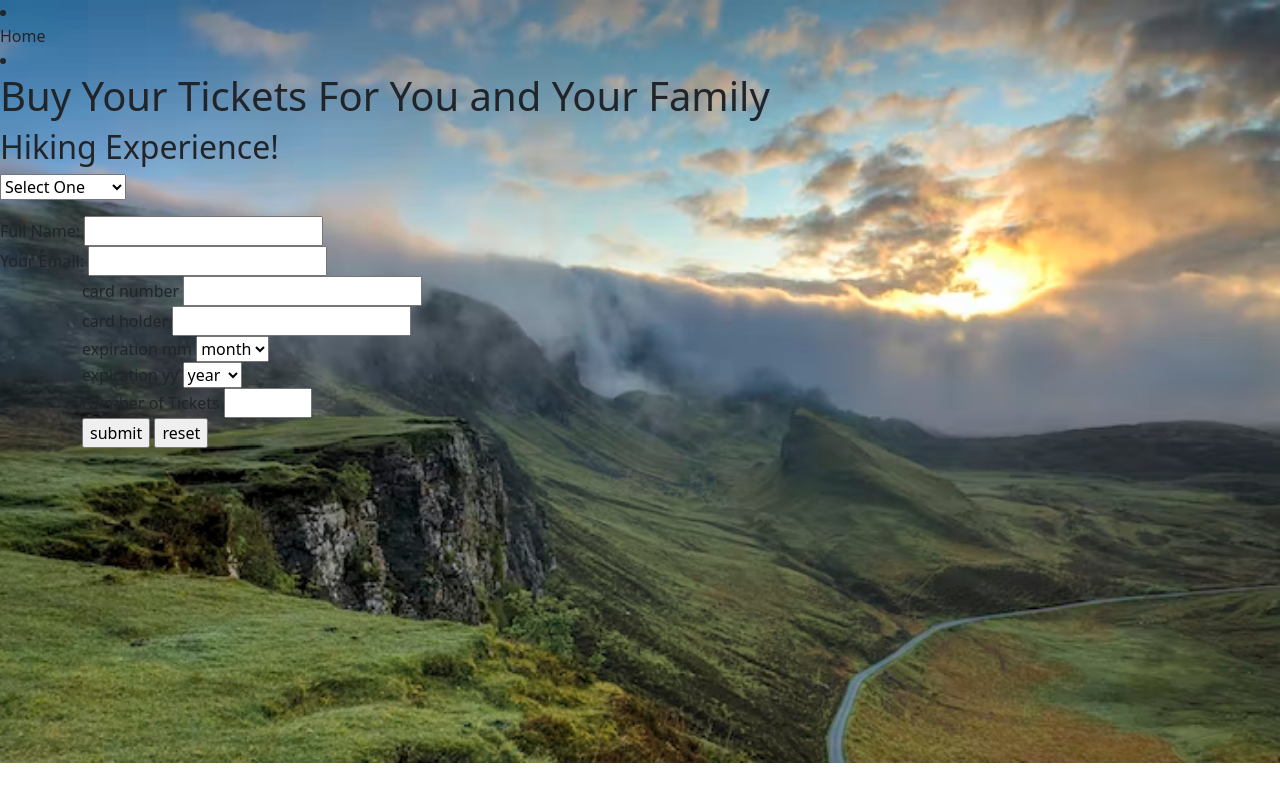
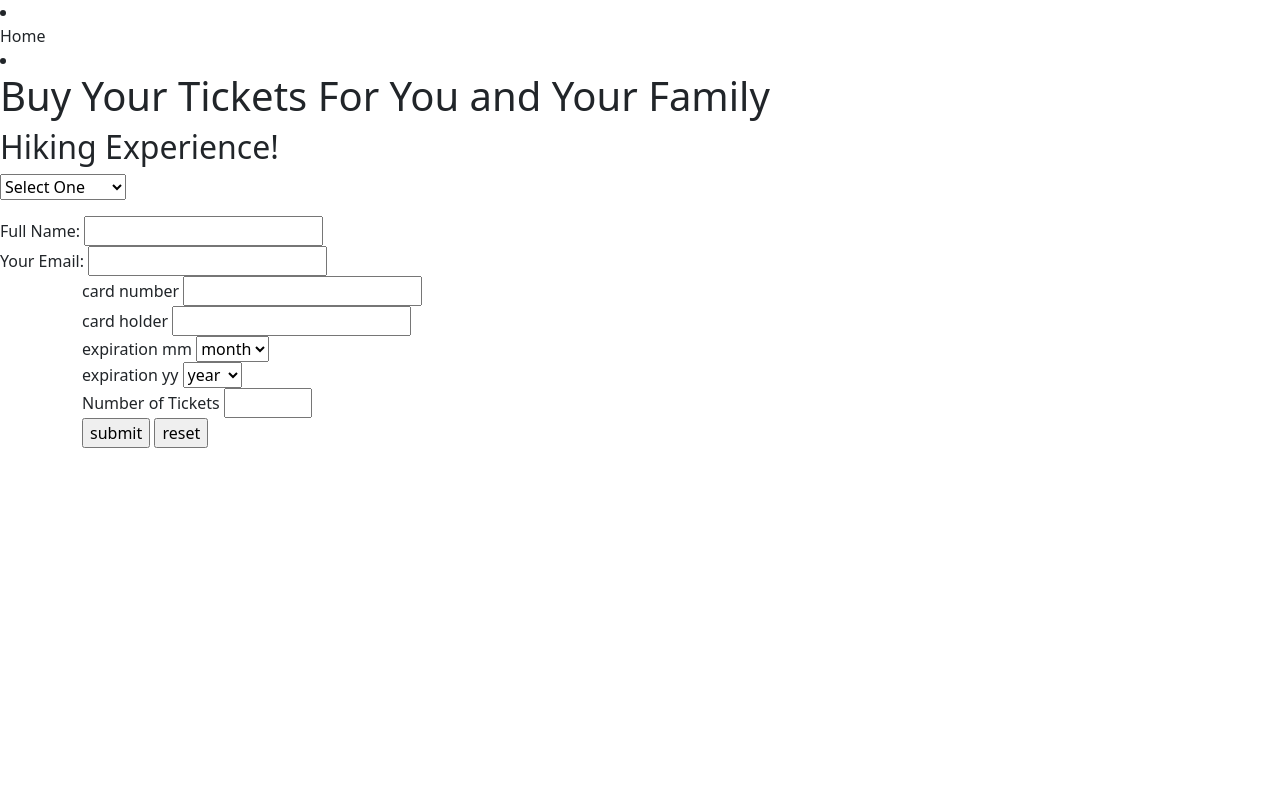
Before and after one commit to jkeshi/Tourist-Bureau, a plain HTML site: page index.html in a window 1280 px wide. Drawn offline with nearby package versions, Linux system fonts and the light colour scheme; files whose address does not match are found by name.

Commit message:
update css

```diff
--- a/style.css
+++ b/style.css
@@ -1,4 +1,4 @@
-html,body
+/* html,body
 {
     background-image: url(".//images/mountain.avif");
     background-repeat:no-repeat;
@@ -6,4 +6,4 @@ html,body
 
 
 
-}
+} */
```
